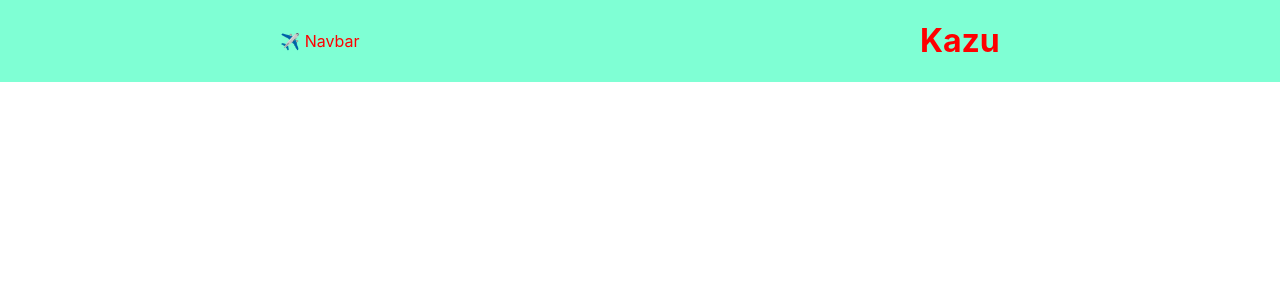
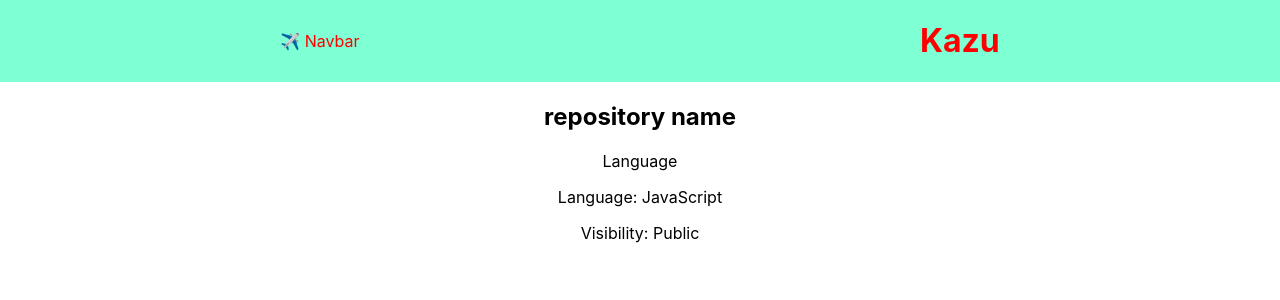
Before and after one commit to Codekazuki/3mtt-project, a React (Create React App) app: page / in a window 1280 px wide. Shown: the top 300 px of the page. Built offline with nearby package versions, Linux system fonts and the light colour scheme.

Commit message:
starting up

```diff
--- a/src/App.js
+++ b/src/App.js
@@ -1,10 +1,12 @@
 import "./App.css";
+import Home from "./components/Home";
 import Navbar from "./components/Navbar";
 
 function App() {
   return (
     <div className='App'>
       <Navbar />
+      <Home />
     </div>
   );
 }
--- /dev/null
+++ b/src/components/Home.js
@@ -0,0 +1,14 @@
+import React from "react";
+
+const Home = () => {
+  return (
+    <div>
+      <h2>repository name</h2>
+      <p>Language </p>
+      <p>Language: JavaScript</p>
+      <p>Visibility: Public</p>
+    </div>
+  );
+};
+
+export default Home;
```
